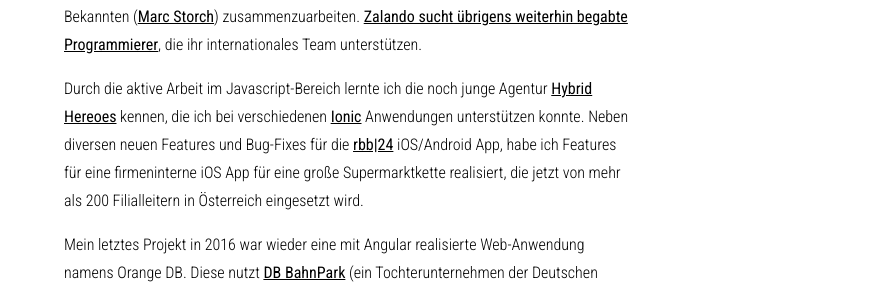
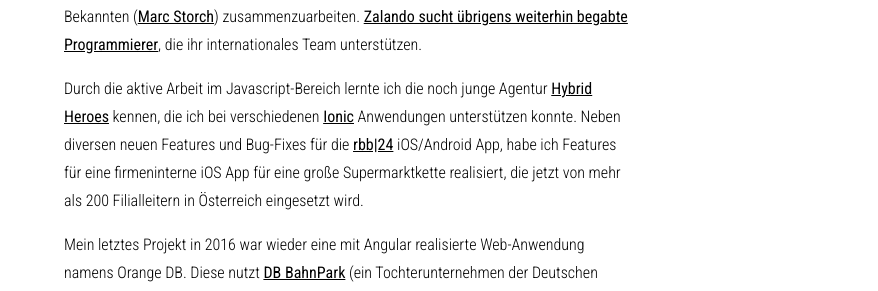
Before and after one commit to lotterliebe/Ephigenia.github.io, a Jekyll site: the page built from _posts/2017-01-16-what-happened.markdown, in a window 1280 px wide. Shown: the part 965-1256 px from the top of the page, without its empty margins (192-1070 px from the left). Built offline with Jekyll 4.4.1, drawn with Linux system fonts in a browser that asks for light colours.

Commit message:
typo in client name

```diff
--- a/_data/agencies.yml
+++ b/_data/agencies.yml
@@ -1,5 +1,5 @@
 hybridheroes:
-  name: Hybrid Hereoes
+  name: Hybrid Heroes
   url: http://hybridheroes.de/
 moresleep:
   name: MoreSleep
```
